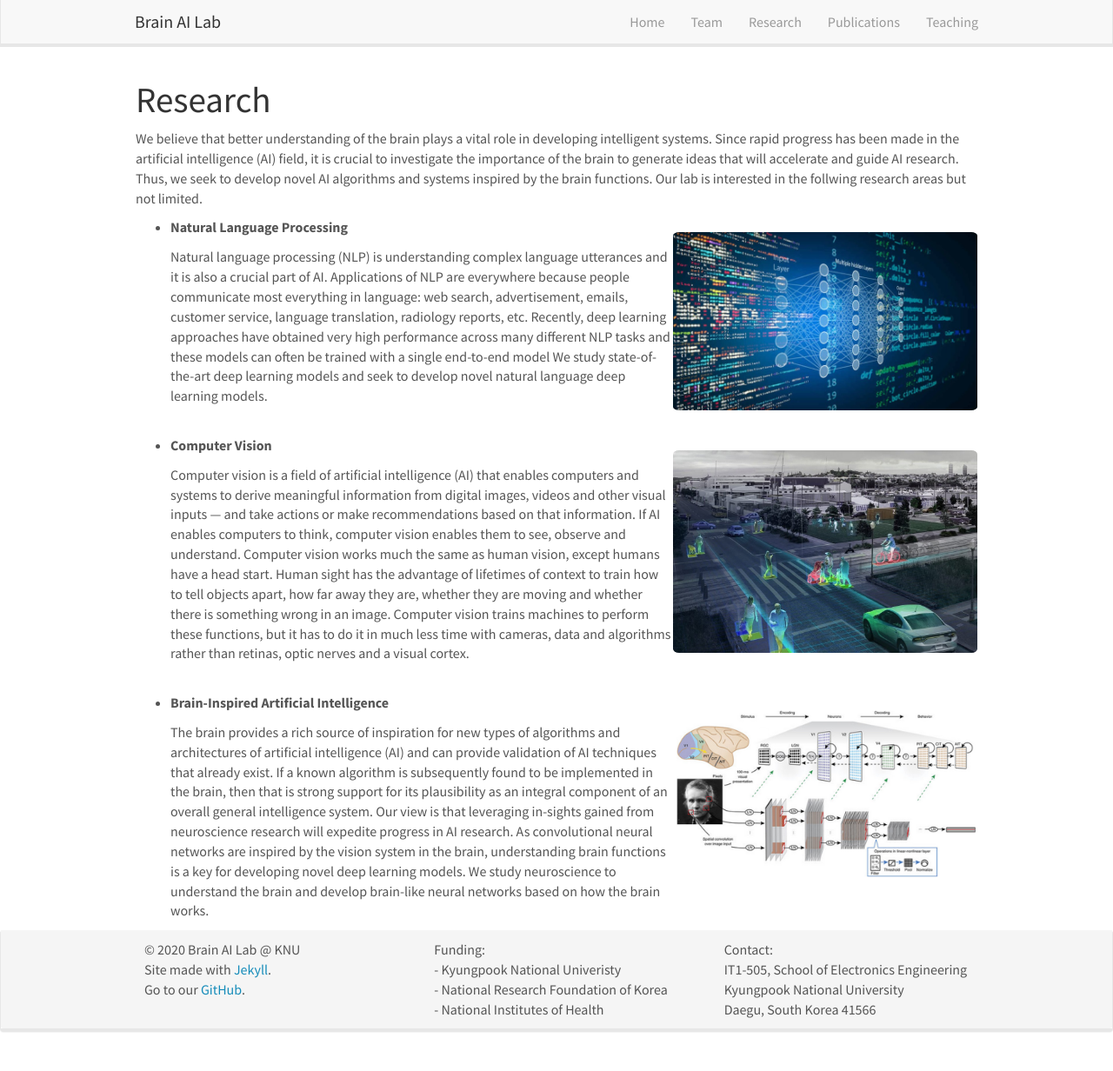
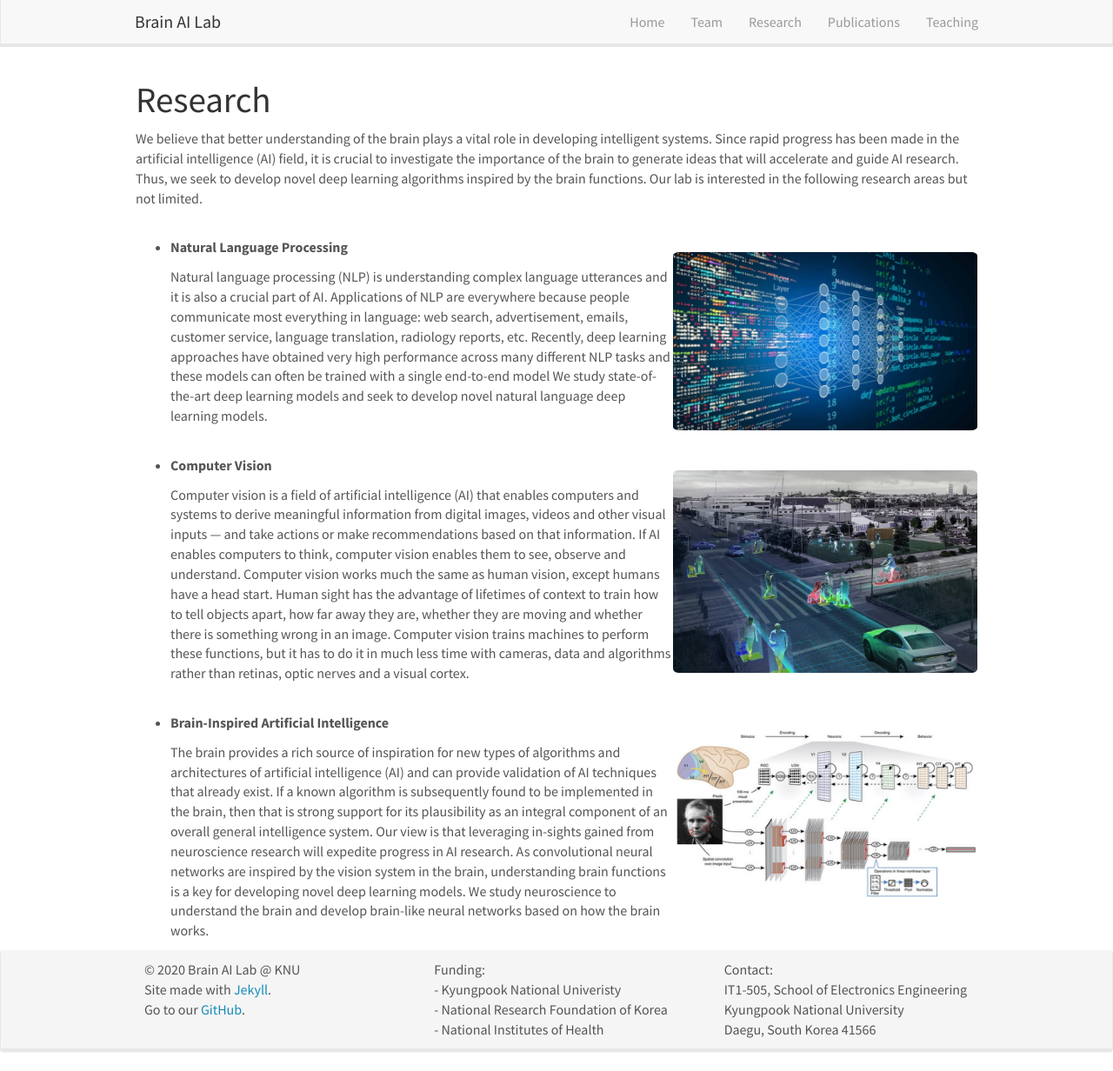
Before and after one commit to KNU-BrainAI/knu-brainai.github.io, a Jekyll site: the page built from _pages/research.md, in a window 1280 px wide and 1232 px high. Shown: the whole window at 87% size. Built offline with Jekyll 4.4.1, drawn with Linux system fonts in a browser that asks for light colours; nearby versions of some CDN libraries.

Commit message:
Update research.md

```diff
--- a/_pages/research.md
+++ b/_pages/research.md
@@ -8,7 +8,7 @@ permalink: /research/
 
 # Research
 
-We believe that better understanding of the brain plays a vital role in developing intelligent systems. Since rapid progress has been made in the artificial intelligence (AI) field, it is crucial to investigate the importance of the brain to generate ideas that will accelerate and guide AI research. Thus, we seek to develop novel AI algorithms and systems inspired by the brain functions. Our lab is interested in the follwing research areas but not limited.<br>
+We believe that better understanding of the brain plays a vital role in developing intelligent systems. Since rapid progress has been made in the artificial intelligence (AI) field, it is crucial to investigate the importance of the brain to generate ideas that will accelerate and guide AI research. Thus, we seek to develop novel deep learning algorithms inspired by the brain functions. Our lab is interested in the following research areas but not limited.<br><br>
 
 - **Natural Language Processing** ![]({{ site.url }}{{ site.baseurl }}/images/nlp.jpg){: style="width: 350px; float: right"}
 
```
